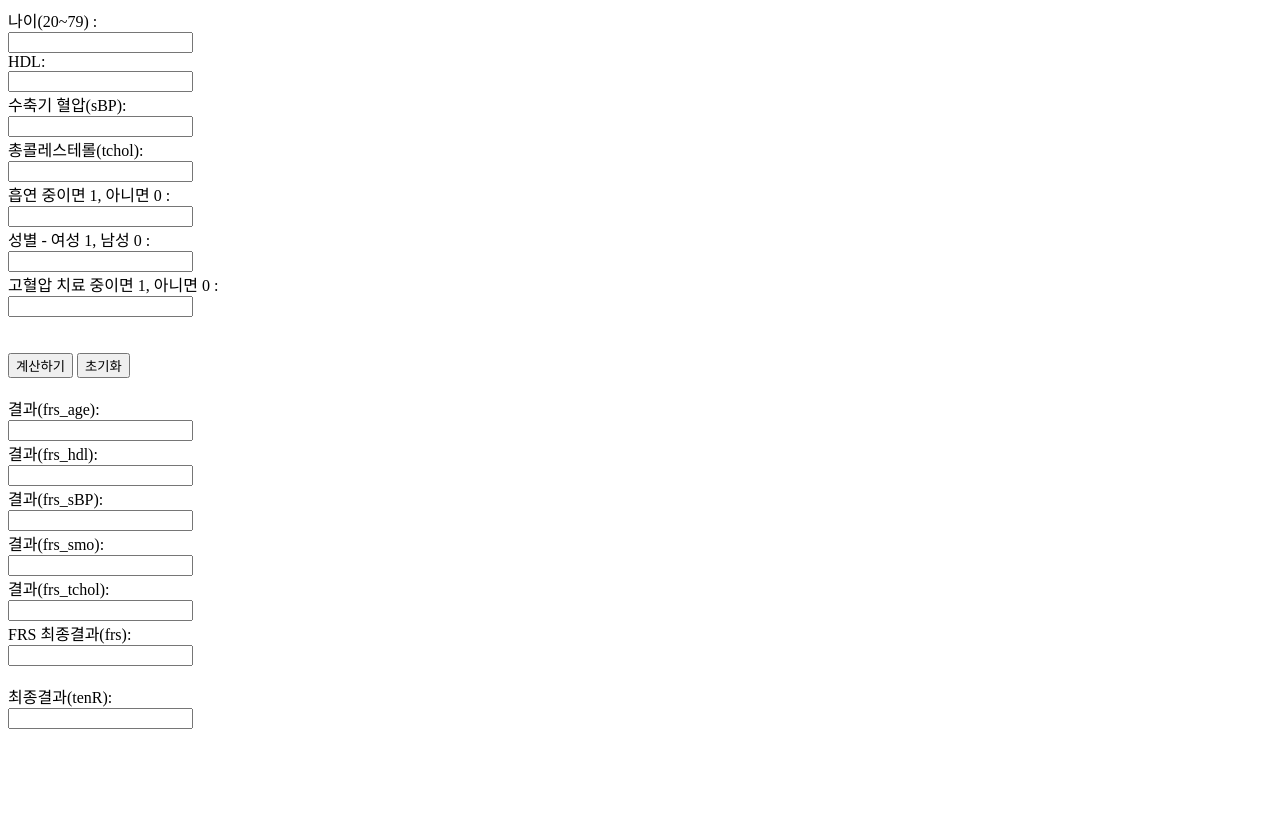
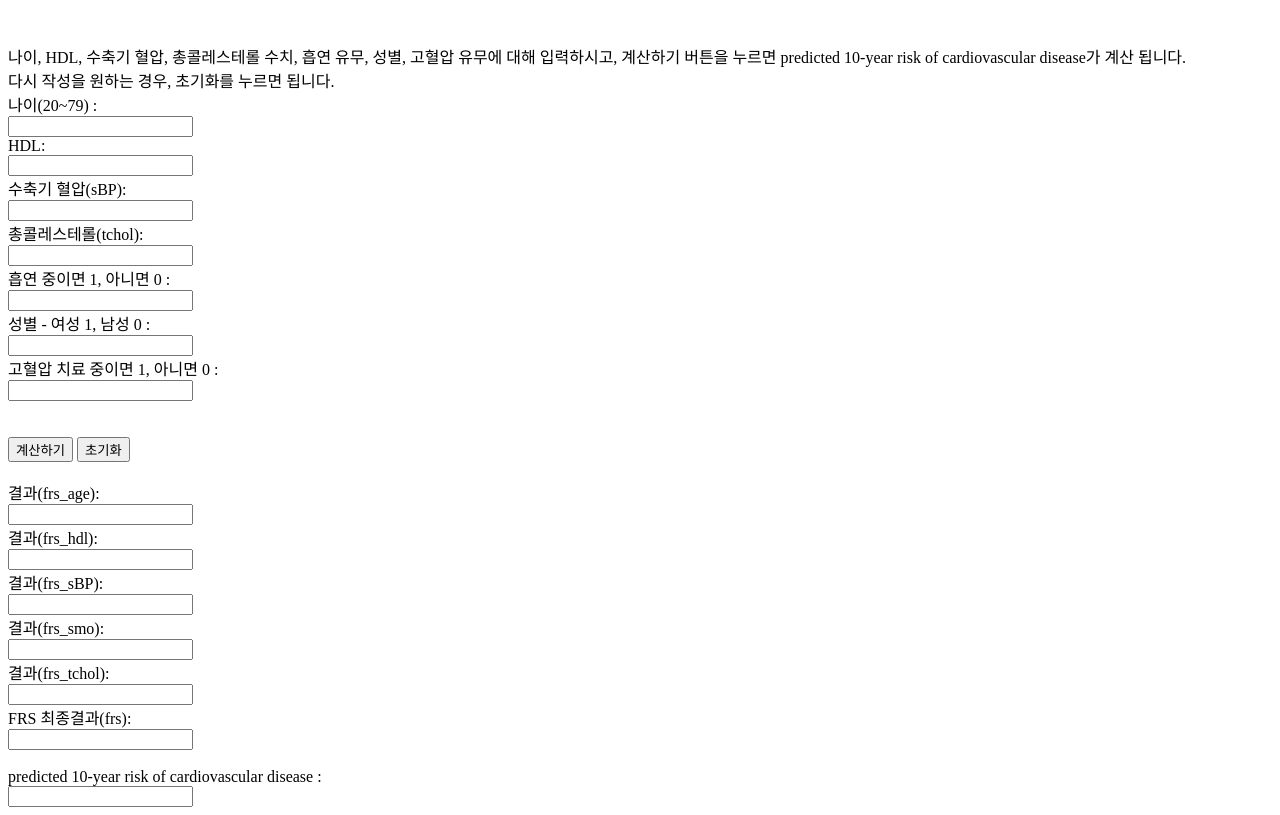
Before and after one commit to KHHHHa/PYJIKH_medibloc_cal, a plain HTML site: page index.html in a window 1280 px wide. Drawn offline with Linux system fonts and the light colour scheme.

Commit message:
Update index.html

```diff
--- a/index.html
+++ b/index.html
@@ -126,7 +126,10 @@
         </script>
     </head>
     <body>
-        나이(20~79) :
+        <br><br>나이, HDL, 수축기 혈압, 총콜레스테롤 수치, 흡연 유무, 성별, 고혈압 유무에 대해 입력하시고, 계산하기 버튼을 누르면 predicted 10-year risk of cardiovascular disease가 계산 됩니다.
+        <br>다시 작성을 원하는 경우, 초기화를 누르면 됩니다.
+
+        <br>나이(20~79) :
         <br><input type="text" id="p_age"><br>
         HDL:
         <br><input type="text" id="p_hdl"><br>
@@ -164,7 +167,7 @@
         <br><input type="text" id="frs"><br><br>
 
 
-        최종결과(tenR):
+        predicted 10-year risk of cardiovascular disease :
         <br><input type="text" id="tenR"><br>
 
 
```
